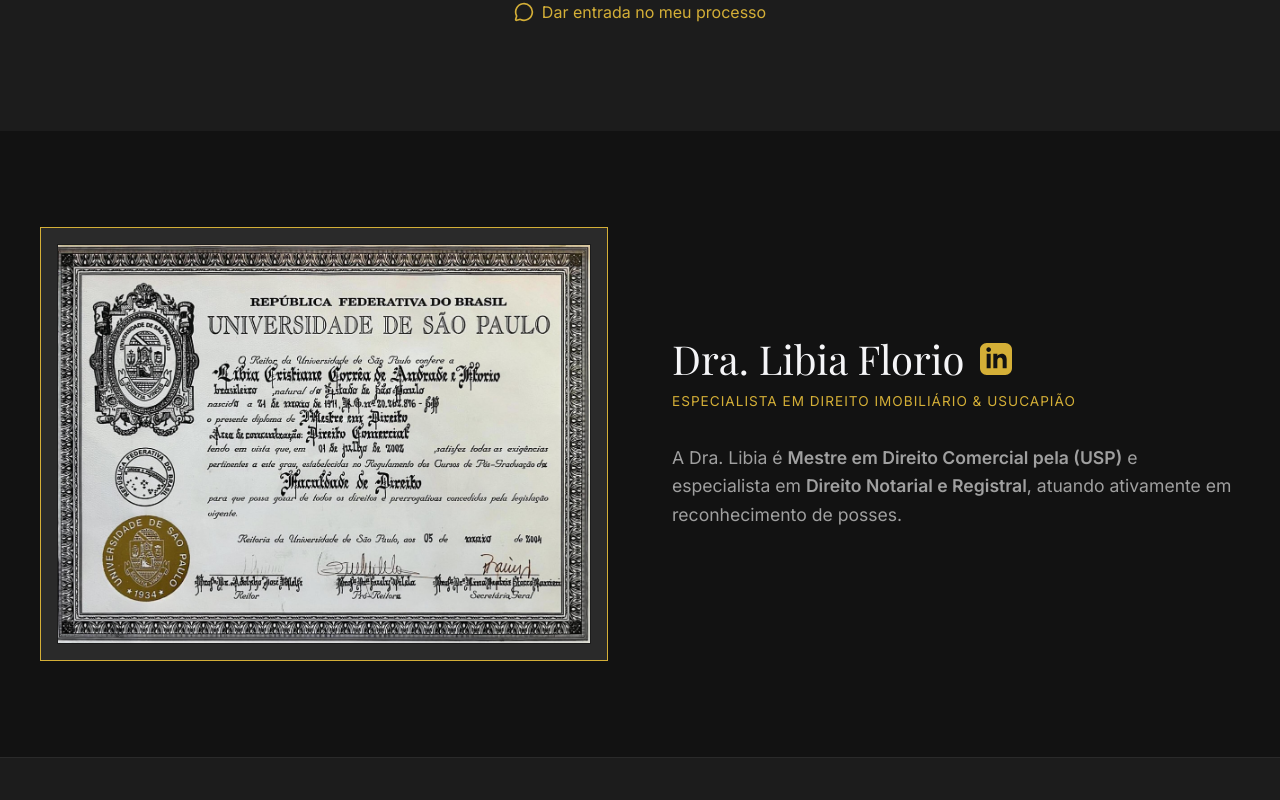
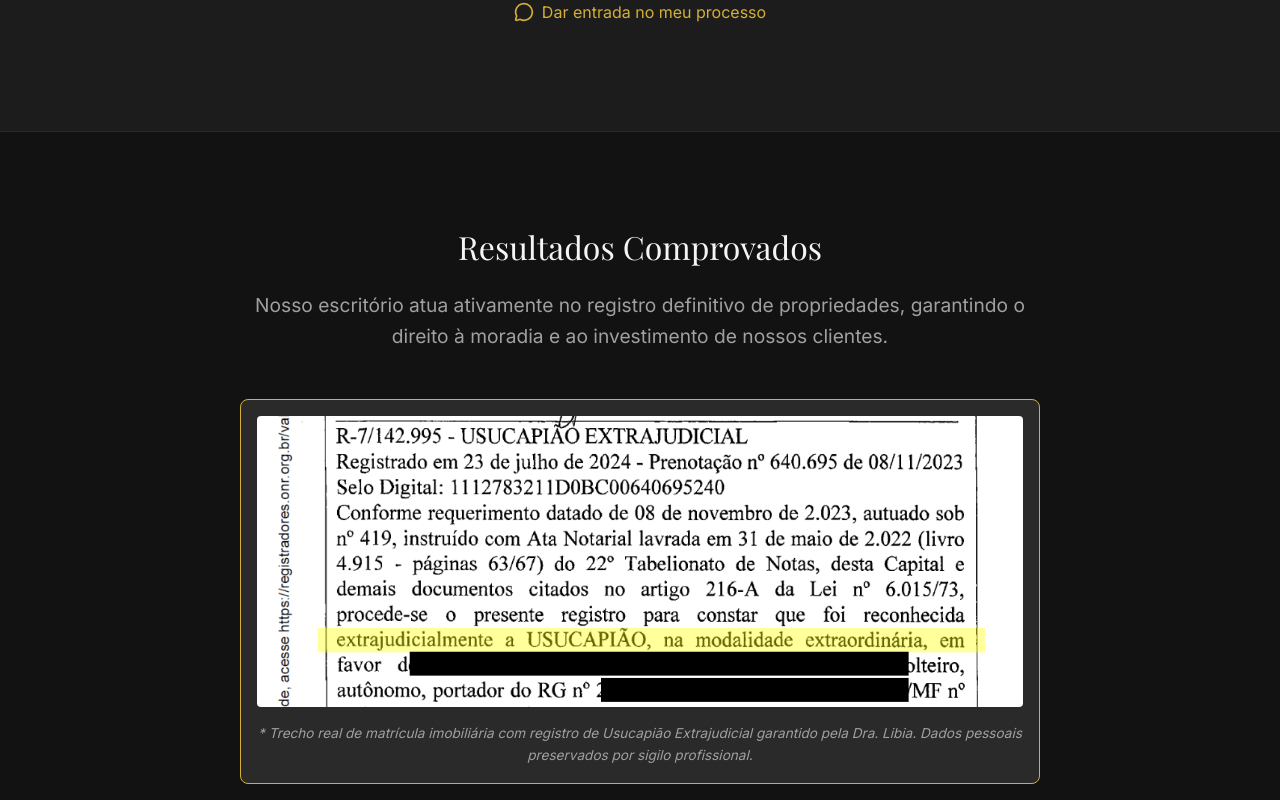
Before and after one commit to aleandrade926/andrade-florio-web, a React (Vite) app: page /servicos/usucapiao in a window 1280 px wide. Shown: the part 1540-2340 px from the top of the page. Built offline with nearby package versions, Linux system fonts and the light colour scheme; a web font is replaced by a local one.

Commit message:
feat: add legally redacted usucapiao proof to landing page

```diff
--- a/src/pages/Usucapiao.jsx
+++ b/src/pages/Usucapiao.jsx
@@ -81,6 +81,28 @@
         </div>
       </section>
 
+      {/* Prova Social / Legal */}
+      <section className="section" style={{ borderTop: '1px solid var(--bg-surface-light)' }}>
+        <div className="container">
+          <div style={{ maxWidth: '800px', margin: '0 auto', textAlign: 'center' }}>
+            <h2 style={{ marginBottom: '1.5rem', fontSize: '2rem' }}>Resultados Comprovados</h2>
+            <p style={{ color: 'var(--text-muted)', fontSize: '1.2rem', marginBottom: '3rem' }}>
+              Nosso escritório atua ativamente no registro definitivo de propriedades, garantindo o direito à moradia e ao investimento de nossos clientes.
+            </p>
+            <div style={{ padding: '1rem', background: 'var(--bg-surface-light)', border: '1px solid var(--accent-gold)', borderRadius: '8px' }}>
+              <img
+                src="/prova-usucapiao.png"
+                alt="Registro de Usucapião Extrajudicial Concedido"
+                style={{ width: '100%', height: 'auto', display: 'block', borderRadius: '4px' }}
+              />
+              <p style={{ textAlign: 'center', color: 'var(--text-muted)', fontSize: '0.85rem', marginTop: '1rem', fontStyle: 'italic' }}>
+                * Trecho real de matrícula imobiliária com registro de Usucapião Extrajudicial garantido pela Dra. Libia. Dados pessoais preservados por sigilo profissional.
+              </p>
+            </div>
+          </div>
+        </div>
+      </section>
+
       {/* Autoridade (Bio Boutique) */}
       <section className="section">
         <div className="container">
```
Also changed, not shown: public/prova-usucapiao.png (added).
